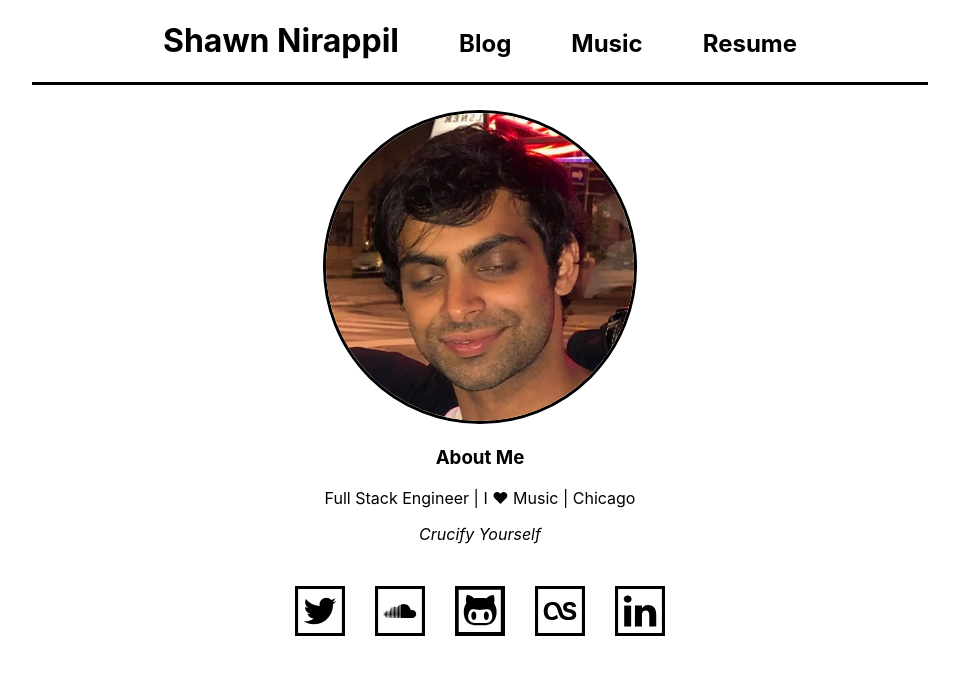
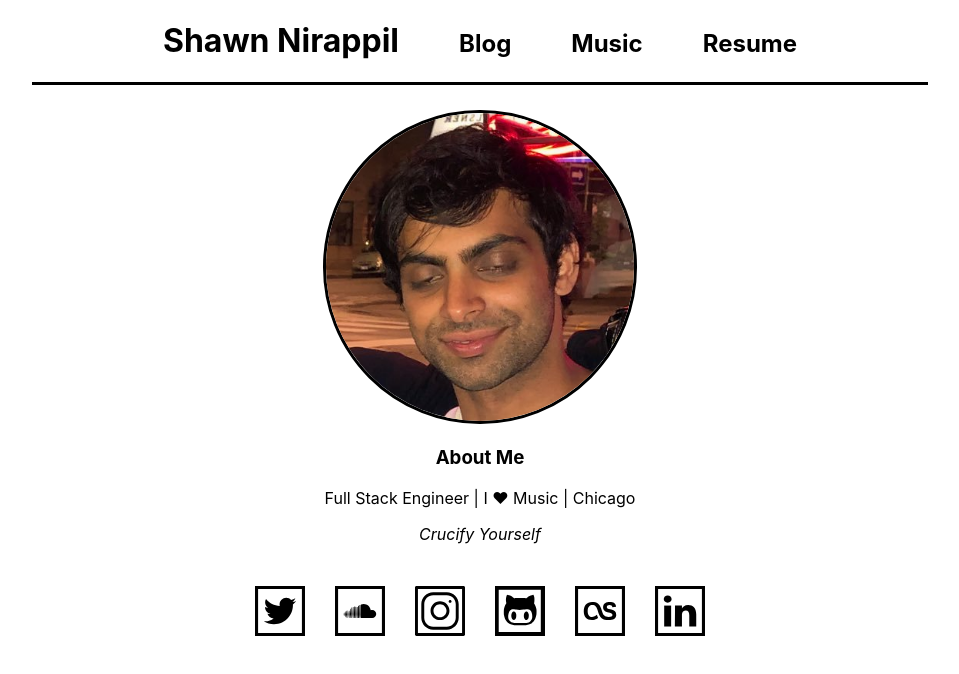
Before and after one commit to snirappi/ShawnNirappil.com, a React (Create React App) app in the folder shawnnirappil/: page / in a window 1280 px wide. Shown: the top 674 px of the page, without its empty margins (160-1119 px from the left). Built offline with nearby package versions, Linux system fonts and the light colour scheme.

Commit message:
add instagram link

```diff
--- a/shawnnirappil/src/App.js
+++ b/shawnnirappil/src/App.js
@@ -15,6 +15,8 @@ import lastFmIcon from './icons/lastfm.svg';
 import lastFmIconFilled from './icons/lastfm-filled.svg';
 import linkedInIcon from './icons/linkedin.svg';
 import linkedInIconFilled from './icons/linkedin-filled.svg';
+import instagramIcon from './icons/instagram.svg';
+import instagramIconFilled from './icons/instagram-filled.svg';
 
 import './App.css';
 
@@ -51,6 +53,12 @@ class App extends Component {
                 </a>
               </div>
               <div class="Icon-box">
+                <a target="_blank" rel="noopener noreferrer" href="https://instagram.com/shawnnirappil">
+                  <img class="Link-icon" src={instagramIcon} alt="Instagram Icon" />
+                  <img class="Hover-icon" src={instagramIconFilled} alt="Instagram Icon" />
+                </a>
+              </div>
+              <div class="Icon-box">
                 <a target="_blank" rel="noopener noreferrer" href="https://github.com/snirappi">
                   <img class="Link-icon" src={githubIcon} alt="Github Icon" />
                   <img class="Hover-icon" src={githubIconFilled} alt="Github Icon" />
```
Also changed, not shown: shawnnirappil/src/icons/instagram-filled.svg (added), shawnnirappil/src/icons/instagram.svg (added).
